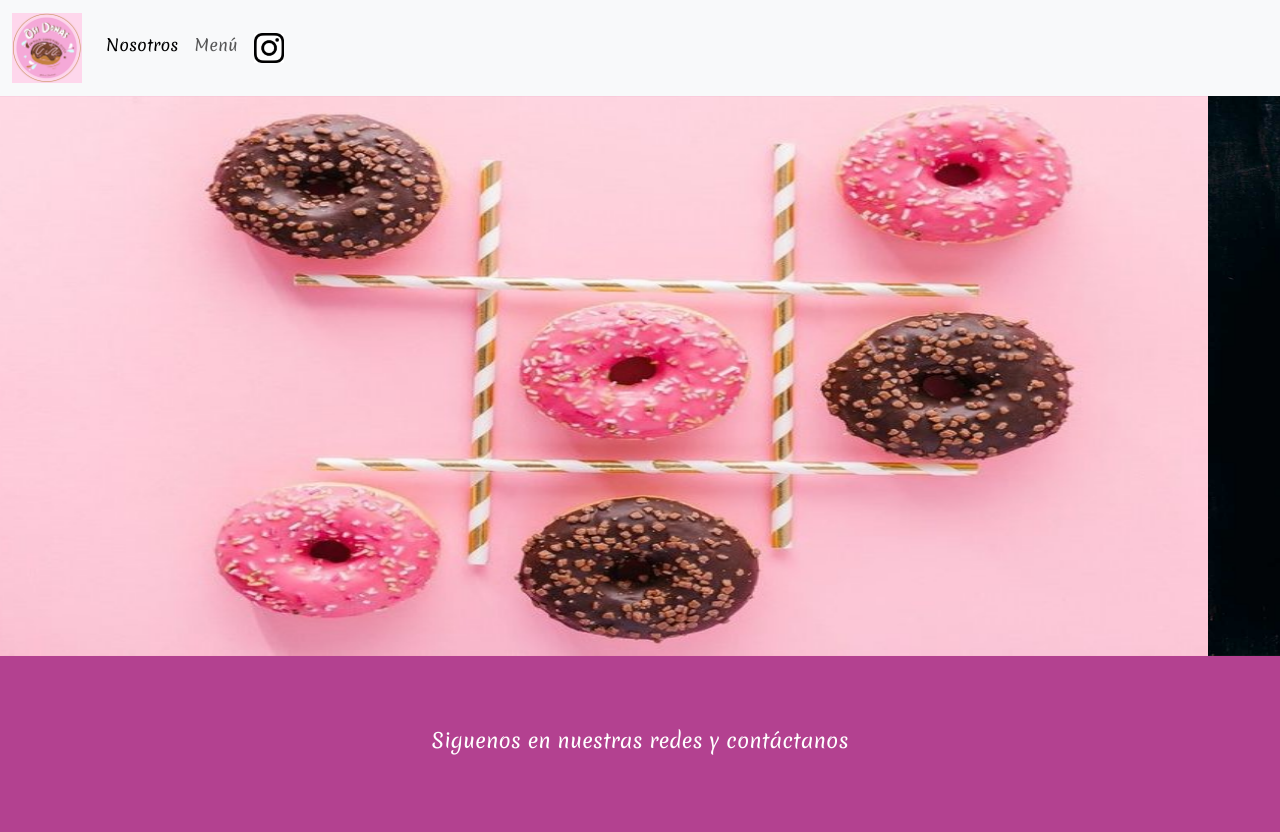
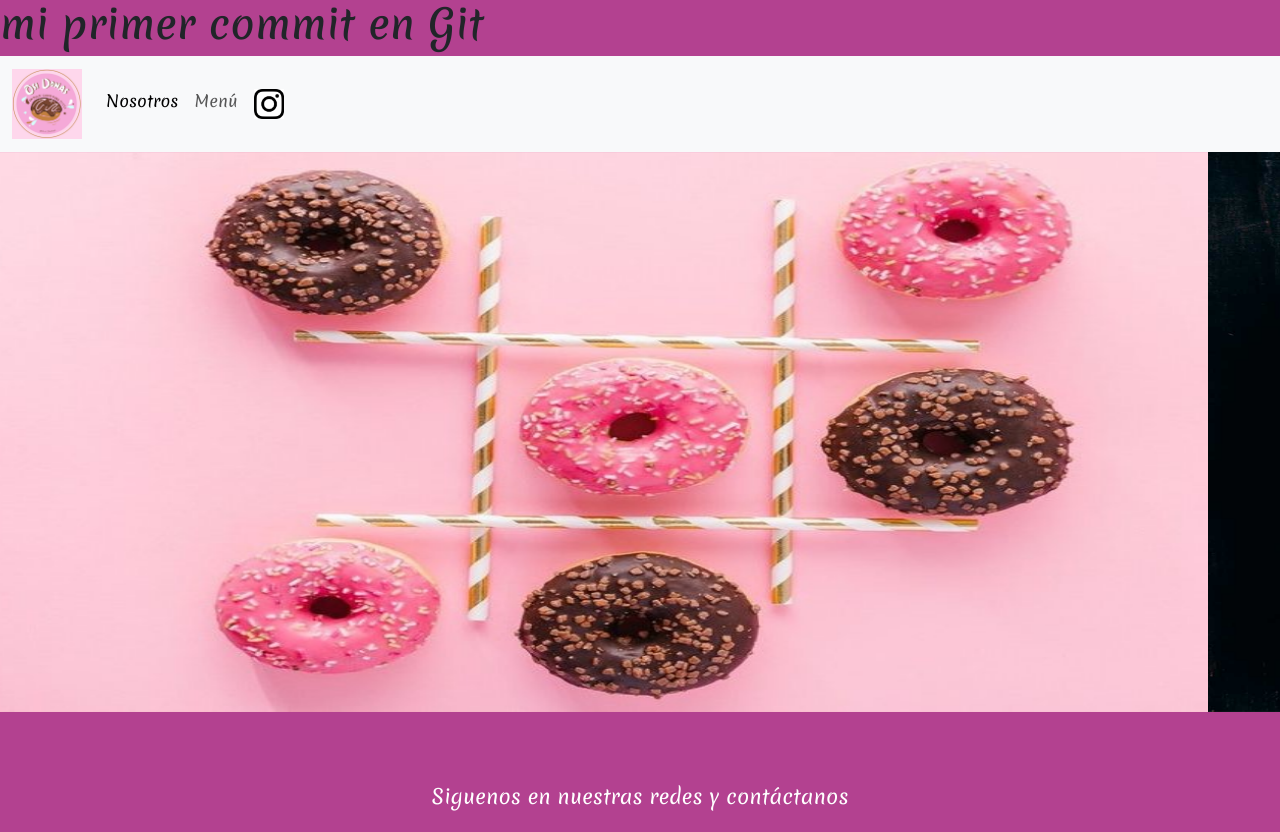
Before and after one commit to PauuliinaG/PauuliinaG.github.io, a plain HTML site: page index.html in a window 1280 px wide. Before the commit the page ends 800 px from the top, so only its background shows below. Drawn offline with nearby package versions, Linux system fonts and the light colour scheme.

Commit message:
añado un cambio a index.html

```diff
--- a/index.html
+++ b/index.html
@@ -17,6 +17,9 @@
   <div class="col-nd-8"></div>
   <div class="col-nd-4"></div>
   <header>
+    <div>
+      <h1>mi primer commit en Git</h1>
+    </div>
 
     <nav class="navbar navbar-expand-lg navbar-light bg-light">
       <div class="container-fluid">
```
